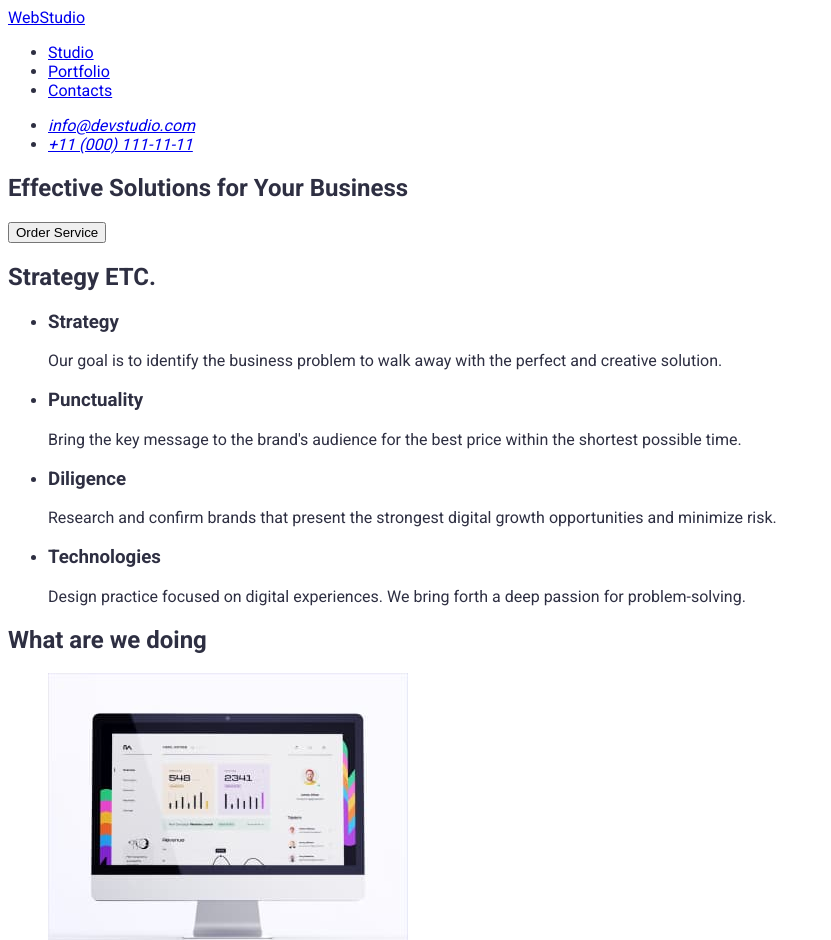
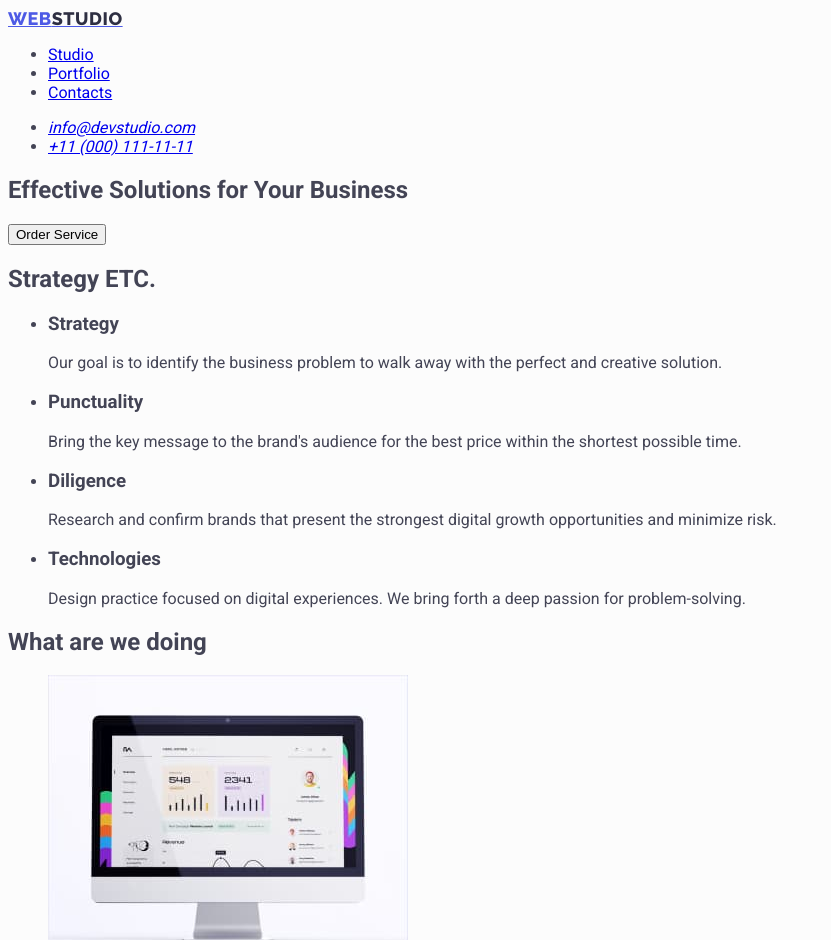
Before and after one commit to AnnaBand/goit-markup-hw-02, a plain HTML site: page index.html in a window 1280 px wide. Shown: the top 940 px of the page, without its empty margins (0-831 px from the left). Drawn offline with Linux system fonts and the light colour scheme.

Commit message:
index.html

```diff
--- a/css/styles.css
+++ b/css/styles.css
@@ -1,11 +1,11 @@
 body {
    font-family: "Roboto", sans-serif;
-   color: #2E2F42;
-   background-color: #FFF;
+   color: #434455;
+   background-color: #FCFCFC;
 }
 
 .root {
-
+    color:
 }
 
 .filter-button {
@@ -19,3 +19,19 @@ body {
     background: var(--OCEAN, #404BBF);
     box-shadow: 0px 4px 4px 0px rgba(0, 0, 0, 0.15);
 }
+
+.logo {
+    color: var(--IRIS, #4D5AE5);
+    font-family: Raleway;
+    font-size: 18px;
+    font-style: normal;
+    font-weight: 800;
+    line-height: 21px;
+    /* 116.667% */
+    letter-spacing: 0.54px;
+    text-transform: uppercase;
+}
+
+.logo-span {
+    color: var(--NAVY-BLUE, #2E2F42);
+}
--- a/index.html
+++ b/index.html
@@ -16,7 +16,7 @@
 <body>
     <header>
         <nav>
-            <a href="./index.html">WebStudio</a>
+            <a href="./index.html" class="logo">Web<span class="logo-span">Studio</span></a>
             <ul>
                 <li><a href="./index.html">Studio</a></li>
                 <li><a href="./portfolio.html">Portfolio</a></li>
@@ -100,7 +100,7 @@
     </main>
 
     <footer>
-        <a href="./index.html">WebStudio</a>
+        <a href="./index.html" class="logo">Web<span class="logo-span">Studio</span></a>
         <p>Increase the flow of customers and sales for your business with digital marketing & growth solutions.</p>
     </footer>
 </body>
```
Also changed, not shown: portfolio.html (+2 -2 lines).
